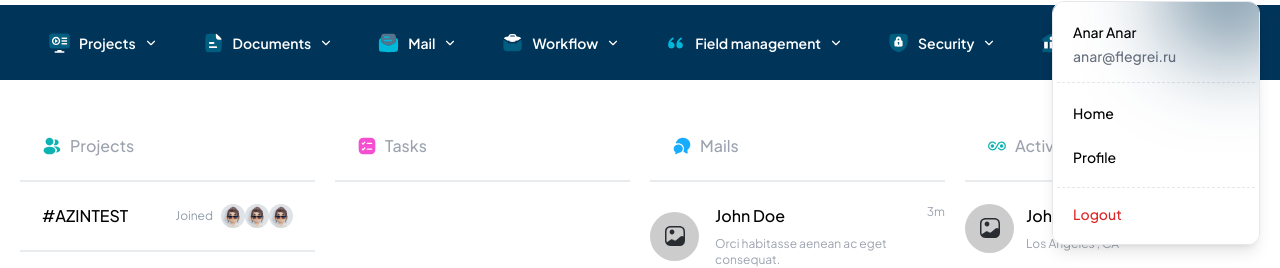
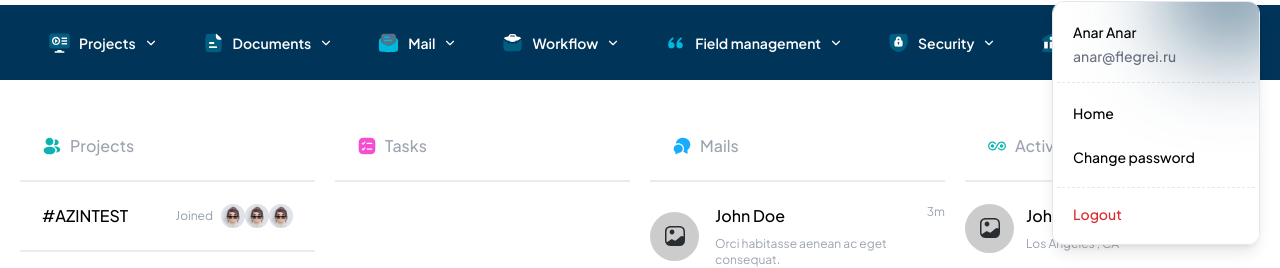
Before and after one commit to BCPAZ/crm-app, a React (Vite) app: page / in a window 1280 px wide. Both pictures are taken after a click on the button 1240 px from the left and 32 px from the top of the page. Shown: the part 59-327 px from the top of the page. Built offline with nearby package versions, Linux system fonts and the light colour scheme.

Commit message:
fix : Profile card fixed

```diff
--- a/src/components/App/ProfileCard.jsx
+++ b/src/components/App/ProfileCard.jsx
@@ -2,7 +2,7 @@ import { Menu, MenuButton, MenuItem, MenuItems } from "@headlessui/react";
 import { Link } from "react-router-dom";
 export default function ProfileCard() {
   return (
-    <div className="relative">
+    <div className="relative overflow-hidden">
       <Menu as='nav'>
         <MenuButton className="flex w-[40px] h-[40px] overflow-hidden p-2 border-2 border-gray-400/20 rounded-full items-center justify-center font-semibold text-white">
           <img
@@ -15,7 +15,7 @@ export default function ProfileCard() {
         <MenuItems
           transition
           anchor="bottom end"
-          className="w-52 flex flex-col overflow-hidden overflow-y-auto max-h-60 shadow-lg absolute right-0 mt-2 rounded-xl border bg-white p-1 text-sm font-medium text-black transition duration-100 ease-out focus:outline-none"
+          className="w-52 flex flex-col overflow-hidden max-h-60 shadow-lg absolute right-0 mt-2 rounded-xl border bg-white p-1 text-sm font-medium text-black transition duration-100 ease-out focus:outline-none"
         >
           <div className="flex flex-col gap-1 p-4 border-b border-dashed">
             <span className="text-sm text-black">Anar Anar</span>
@@ -23,14 +23,14 @@ export default function ProfileCard() {
           </div>
           <div className="bg-secondary h-[100px] w-[100px] rounded-full blur-[50px] absolute -top-[25%] -right-[10%]"></div>
           <div className="border-b border-dashed py-2">
-            <MenuItem className='hover:bg-gray-300/20'>
-              <Link to="/" className="flex w-full items-center gap-2 rounded-lg px-4 py-3 data-[focus]:bg-white/10">
+            <MenuItem>
+              <Link to="/" className="flex w-full items-center gap-2 rounded-lg px-4 py-3 hover:bg-grey/20">
                 Home
               </Link>
             </MenuItem>
-            <MenuItem className='hover:bg-gray-300/20'>
-              <Link to="/profile" className="flex w-full items-center gap-2 rounded-lg px-4 py-3 data-[focus]:bg-white/10">
-                Profile
+            <MenuItem>
+              <Link to="/change-password" className="flex w-full items-center gap-2 rounded-lg px-4 py-3 hover:bg-grey/20">
+                Change password
               </Link>
             </MenuItem>
           </div>
```
